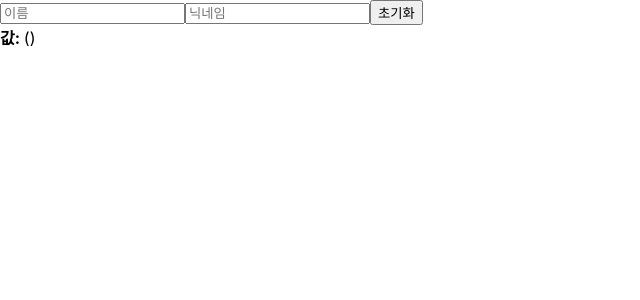
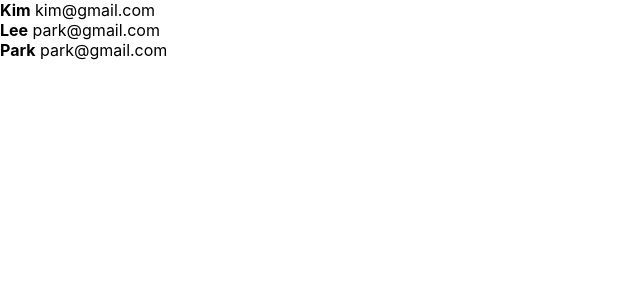
Before and after one commit to gigibean/TIL, a React (Create React App) app in the folder React/example/begin-react/: page / in a window 1280 px wide. Shown: the top 300 px of the page, without its empty margins (0-640 px from the left). Built offline with nearby package versions, Linux system fonts and the light colour scheme.

Commit message:
Update array

```diff
--- a/React/example/begin-react/src/App.js
+++ b/React/example/begin-react/src/App.js
@@ -1,11 +1,11 @@
 import React from 'react';
 import './App.css';
-import InputSample from './InputSample';
+import UserList from './UserList';
 
 function App() {
 
   return (
-    <InputSample />
+    <UserList />
   );
 }
 
--- /dev/null
+++ b/React/example/begin-react/src/UserList.js
@@ -0,0 +1,37 @@
+import React from 'react';
+
+function UserList() {
+    const users = [
+        {
+            id: 1,
+            username: 'Kim',
+            email: 'kim@gmail.com',
+        },
+        {
+            id: 2,
+            username: 'Lee',
+            email: "lee@gmail.com",
+        },
+        {
+            id: 3,
+            username: 'Park',
+            email: 'park@gmail.com',
+        }
+    ];
+
+    return (
+        <div>
+            <div>
+                <b>{users[0].username}</b> <span>{users[0].email}</span>
+            </div>
+            <div>
+                <b>{users[1].username}</b> <span>{users[2].email}</span>
+            </div>
+            <div>
+                <b>{users[2].username}</b> <span>{users[2].email}</span>
+            </div>
+        </div>
+    );
+}
+
+export default UserList;
```
